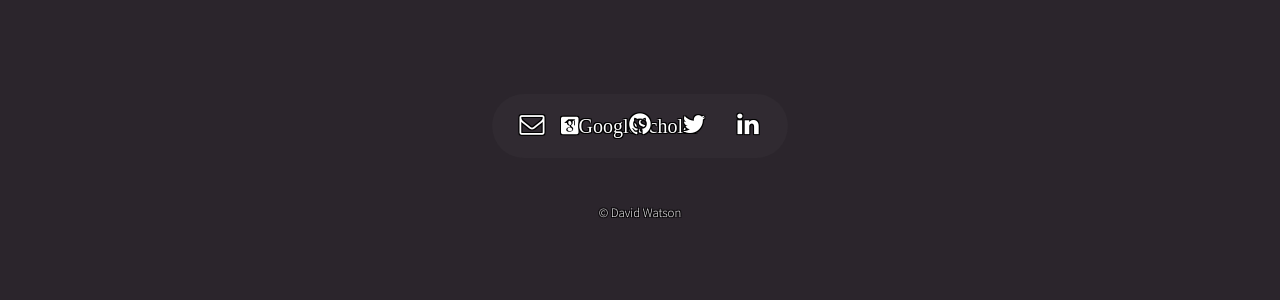
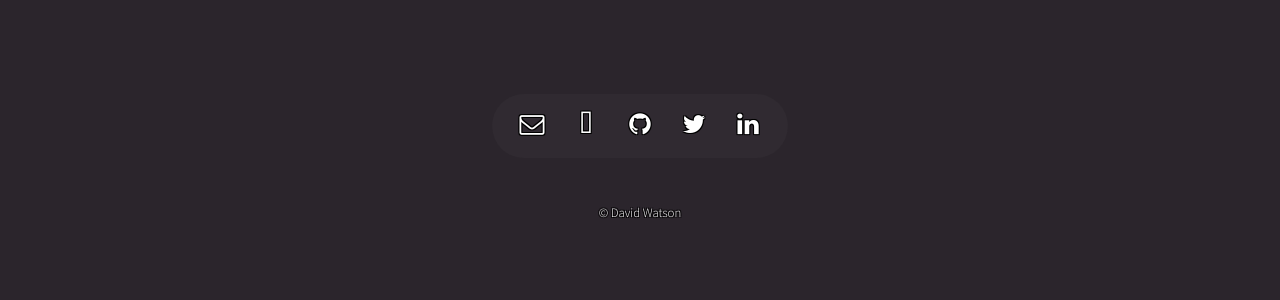
Before and after one commit to dswatson/dswatson.github.io, a Jekyll site: the page built from index.html, in a window 1280 px wide. Shown: the part 1154-1454 px from the top of the page. Built offline with Jekyll 4.4.1, drawn with Linux system fonts in a browser that asks for light colours; some web fonts are replaced; a style sheet for code colours, icons or effects is not loaded.

Commit message:
one more time

```diff
--- a/_includes/footer.html
+++ b/_includes/footer.html
@@ -12,7 +12,7 @@
           </header> -->
           <ul class="icons">
             <li><a href="#email" class="icon fa-envelope-o"><span class="label">Email</span></a></li>
-            <li><a href="https://scholar.google.com/citations?user=BAHkyk8AAAAJ" class="ai ai-google-scholar-square" target="_blank" rel="nofollow"><span class="label">GoogleScholar</span></a></li>
+            <li><a href="https://scholar.google.com/citations?user=BAHkyk8AAAAJ" class="icon ai ai-google-scholar" target="_blank" rel="nofollow"><span class="label">GoogleScholar</span></a></li>
             <li><a href="https://github.com/dswatson" class="icon fa-github" target="_blank" rel="nofollow"><span class="label">GitHub</span></a></li>
             <li><a href="https://twitter.com/ds_wats0n" class="icon fa-twitter" target="_blank" rel="nofollow"><span class="label">Twitter</span></a></li>
             <li><a href="https://www.linkedin.com/in/david-watson-9707a7106/" class="icon fa-linkedin" target="_blank" rel="nofollow"><span class="label">LinkedIn</span></a></li>
```
